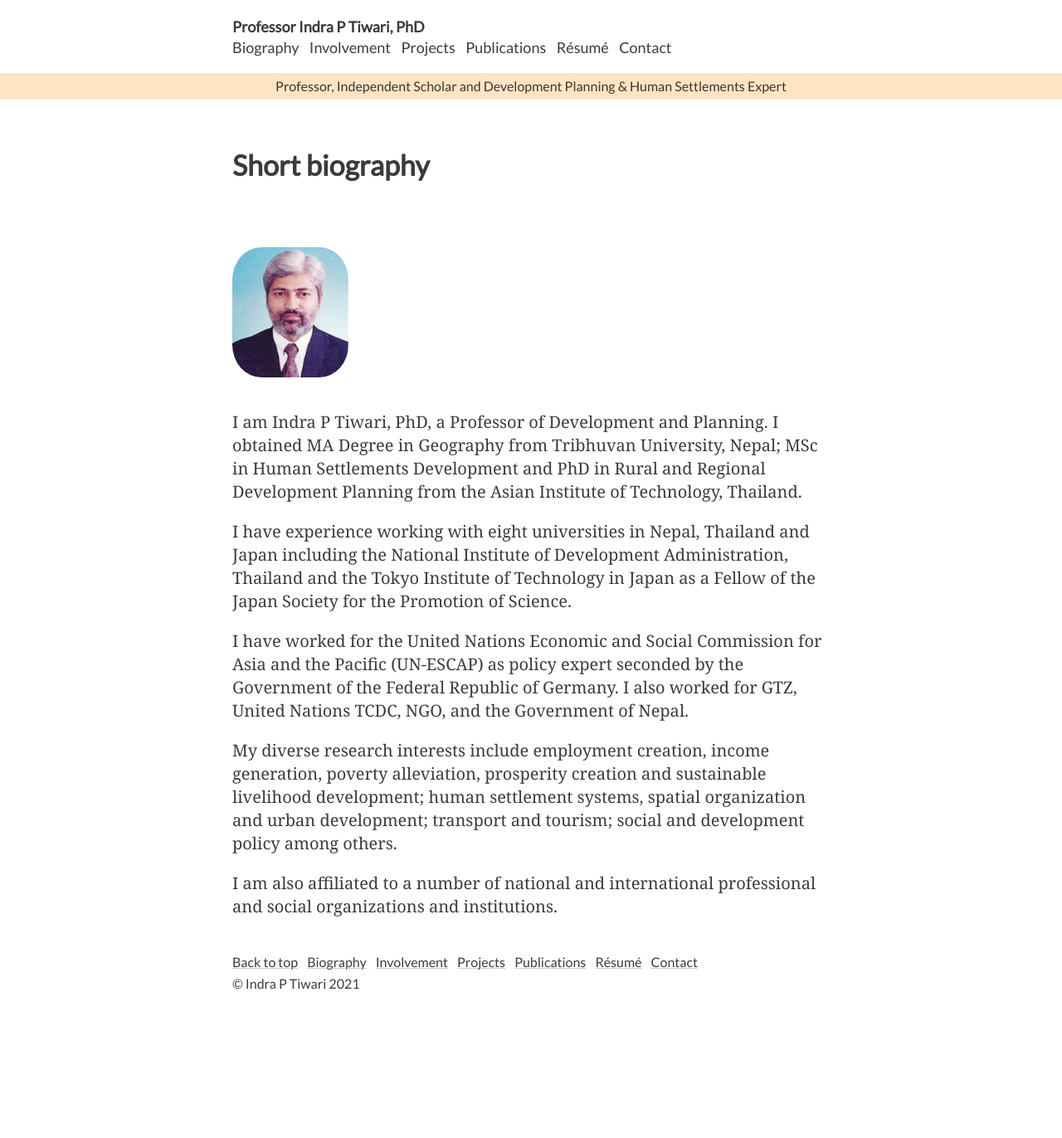
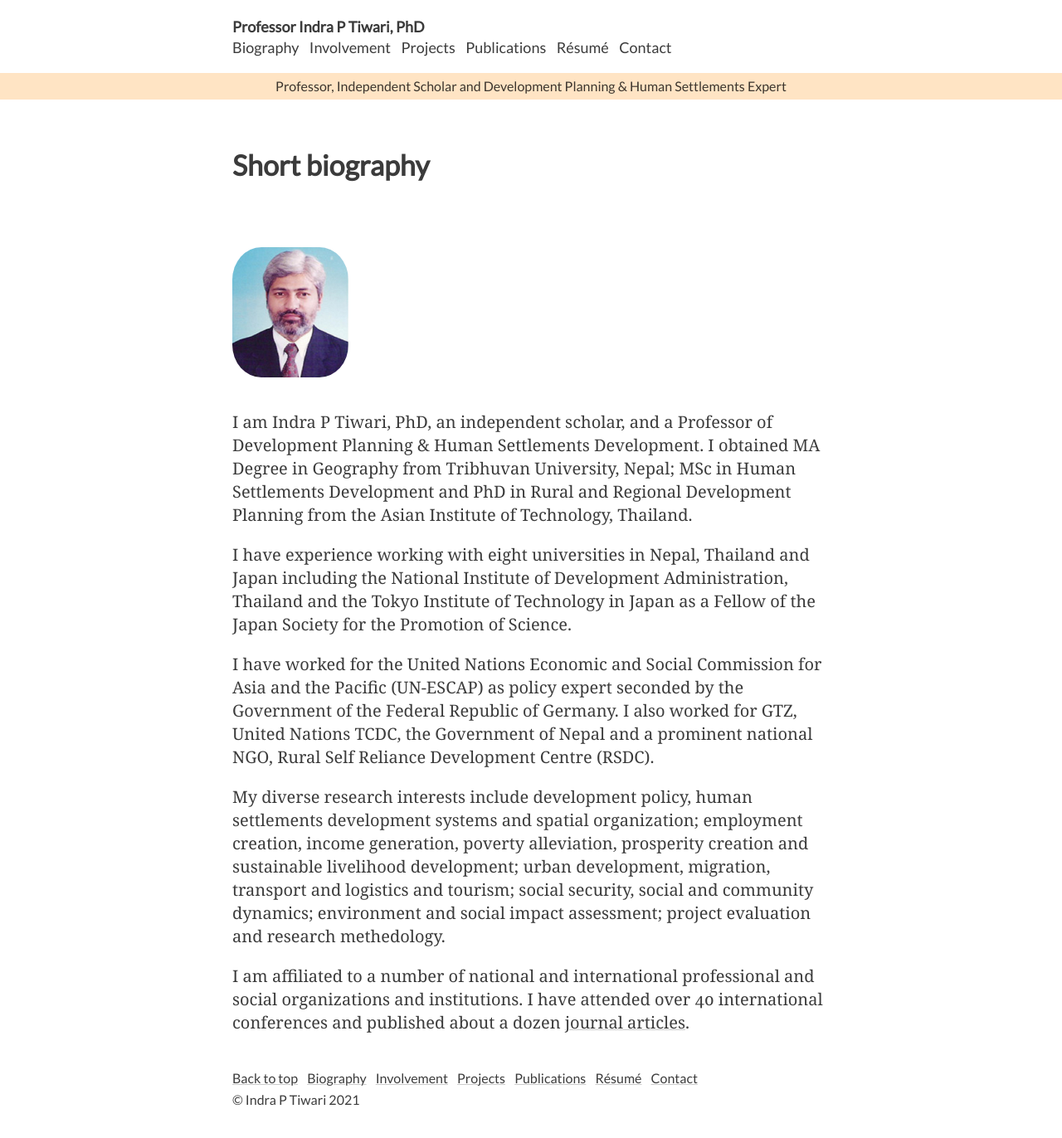
Before and after one commit to PrabhabTiwari/website-ipt, a Jekyll site: the page built from about.html, in a window 1280 px wide and 1378 px high. Shown: the top 1372 px of the window at 83% size. Built offline with Jekyll 4.4.1, drawn with Linux system fonts in a browser that asks for light colours.

Commit message:
Update about.html

```diff
--- a/about.html
+++ b/about.html
@@ -4,8 +4,7 @@ title: Biography
 permalink: /about/
 ---
 
-
-        <main>
+            <main>
             <section class="limit">
             <article>
             <header>
@@ -13,7 +12,7 @@ permalink: /about/
             </header>
             <div class="postbody">
                 <img src="/assets/img/indratiwari.png" alt="Photo of Prof. Indra Prasad Tiwari, PhD" style="display:block;border-radius:25%;width:7em;margin:1.5rem 0 2rem;">
-                <p>I am Indra P Tiwari, PhD, a Professor of Development and Planning. I obtained MA Degree
+                <p>I am Indra P Tiwari, PhD, an independent scholar, and a Professor of Development Planning & Human Settlements Development. I obtained MA Degree
                     in Geography from Tribhuvan University, Nepal; MSc in Human Settlements Development
                     and PhD in Rural and Regional Development Planning from the Asian Institute of
                     Technology, Thailand.
@@ -25,15 +24,13 @@ permalink: /about/
                     Science. </p>
                     <p>I have worked for the United Nations Economic and Social Commission for Asia and the
                         Pacific (UN-ESCAP) as policy expert seconded by the Government of the Federal Republic
-                        of Germany. I also worked for GTZ, United Nations TCDC, NGO, and the Government of
-                        Nepal.
+                        of Germany. I also worked for GTZ, United Nations TCDC, the Government of
+                        Nepal and a prominent national NGO, Rural Self Reliance Development Centre (RSDC).
                       </p>
-                      <p>My diverse research interests include employment creation, income generation,
-                        poverty alleviation, prosperity creation and sustainable livelihood development; human
-                        settlement systems, spatial organization and urban development; transport and tourism; social
-                        and development policy among others.
+                      <p>My diverse research interests include development policy, human settlements development systems and spatial organization; employment creation, income generation,
+                        poverty alleviation, prosperity creation and sustainable livelihood development; urban development, migration, transport and logistics and tourism; social security, social and community dynamics; environment and social impact assessment; project evaluation and research methedology.
                       </p>
-        <p>I am also affiliated to a number of national and
-            international professional and social organizations and institutions. </p>
+        <p>I am affiliated to a number of national and
+            international professional and social organizations and institutions. I have attended over 40 international conferences and published about a dozen  <a href="/publications">journal articles</a>.</p>
 
     </main>
```
